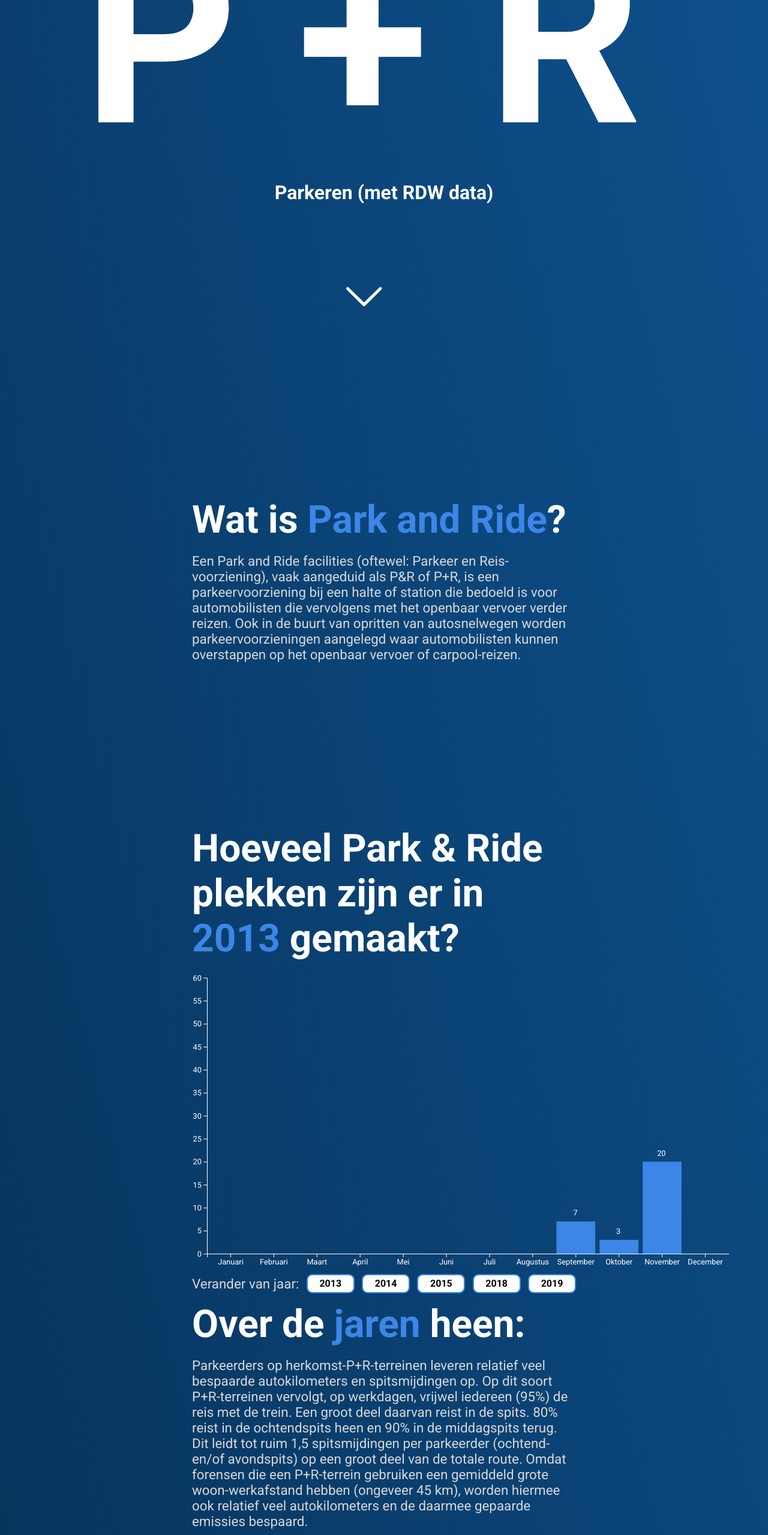
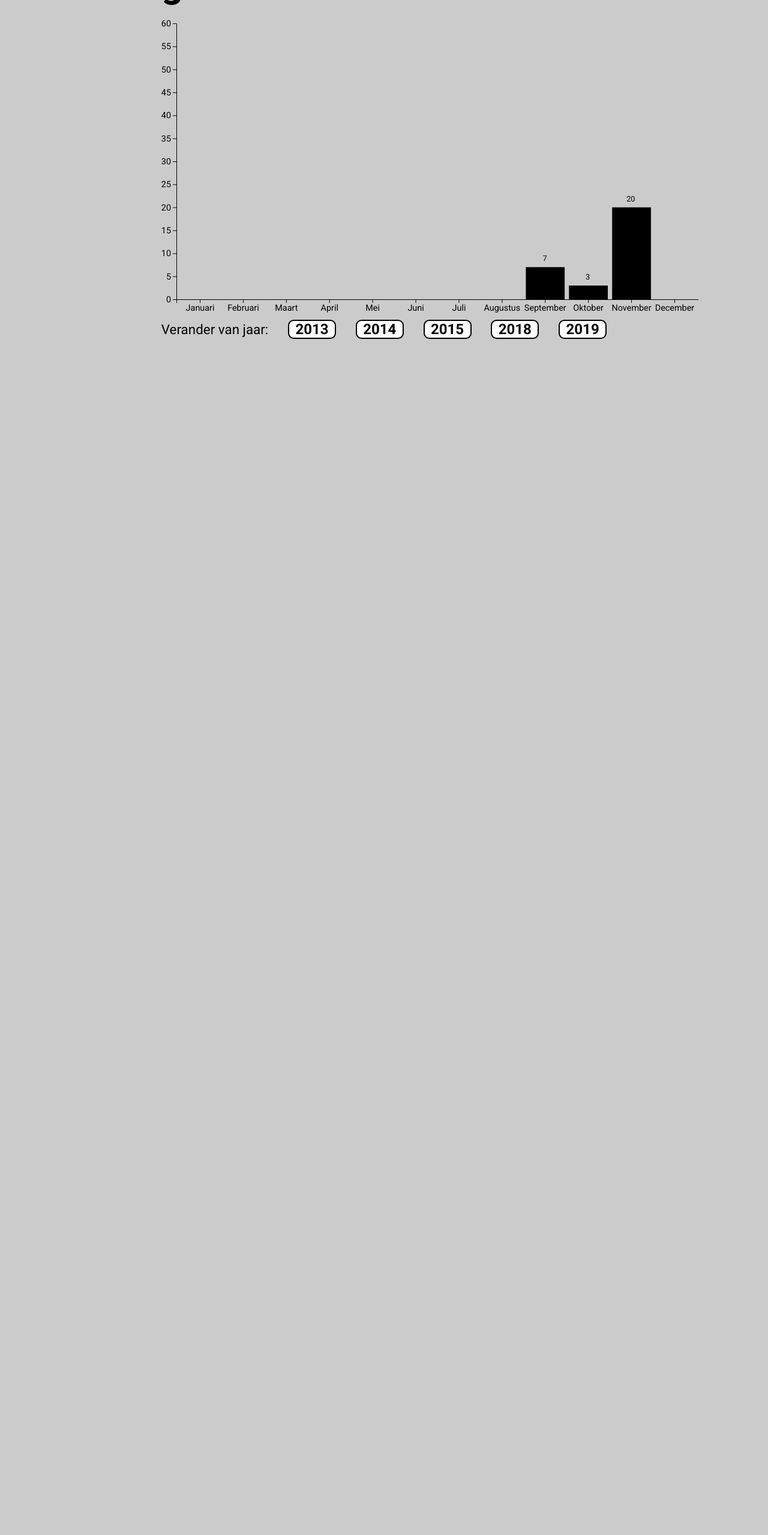
Before and after one commit to HappyPantss/human-centered-design-2021, a Vue app: page / in a window 1280 px wide. Shown: the part 234-2793 px from the top of the page at 60% size. After the commit the page ends 800 px from the top, so only its background shows below. Built offline with nearby package versions, Linux system fonts and the light colour scheme.

Commit message:
:rocket: Barchart for accessibility test

```diff
--- a/src/components/BarChart.vue
+++ b/src/components/BarChart.vue
@@ -1,4 +1,5 @@
 <template>
+<a href="">back</a>
   <h2>
     Hoeveel Park & Ride plekken zijn er in <span>{{ year }}</span> gemaakt?
   </h2>
@@ -172,7 +173,7 @@ export default {
         .attr("font-family", "'Roboto', sans-serif")
         .attr("font-size", "0.8rem")
         .attr("font-weight", "400")
-        .attr("fill", "white");
+        .attr("fill", "black");
     },
 
     updateData2014() {
@@ -220,7 +221,7 @@ export default {
         .attr("font-family", "'Roboto', sans-serif")
         .attr("font-size", "0.8rem")
         .attr("font-weight", "400")
-        .attr("fill", "white");
+        .attr("fill", "black");
     },
 
     updateData2015() {
@@ -264,7 +265,7 @@ export default {
         .attr("font-family", "'Roboto', sans-serif")
         .attr("font-size", "0.8rem")
         .attr("font-weight", "400")
-        .attr("fill", "white");
+        .attr("fill", "black");
     },
 
     updateData2018() {
@@ -308,7 +309,7 @@ export default {
         .attr("font-family", "'Roboto', sans-serif")
         .attr("font-size", "0.8rem")
         .attr("font-weight", "400")
-        .attr("fill", "white");
+        .attr("fill", "black");
     },
 
     updateData2019() {
@@ -352,7 +353,7 @@ export default {
         .attr("font-family", "'Roboto', sans-serif")
         .attr("font-size", "0.8rem")
         .attr("font-weight", "400")
-        .attr("fill", "white");
+        .attr("fill", "black");
     },
 
     updateData2013() {
@@ -396,7 +397,7 @@ export default {
         .attr("font-family", "'Roboto', sans-serif")
         .attr("font-size", "0.8rem")
         .attr("font-weight", "400")
-        .attr("fill", "white");
+        .attr("fill", "black");
     },
   },
   updated() {
@@ -413,14 +414,14 @@ export default {
 @import url("https://fonts.googleapis.com/css2?family=Roboto:wght@400;700&display=swap");
 
 rect.bar {
-  fill: #3b86e7;
+  fill: black;
 }
 
 .buttonYear {
   display: flex;
   justify-content: space-between;
   align-items: center;
-  color: white;
+  color: black;
 }
 
 input {
@@ -430,40 +431,46 @@ input {
   text-align: center;
   font-family: "Roboto", sans-serif;
   font-weight: 700;
-  font-size: 1rem;
-  border: 2px solid #3b86e7;
+  font-size: 1.5rem;
+  border: 2px solid black;
   border-radius: 0.6rem;
   outline: none;
 }
 
 input:hover {
-  background-color: #3b86e7;
+  background-color: black;
   color: white;
   border: none;
-  border: 2px solid #3b86e7;
   border-radius: 0.6rem;
 }
 
 input:active {
-  background-color: #9dc2f3;
+  background-color: rgb(63, 63, 63);
+}
+
+input:focus {
+  border: 3px dashed red;
+  background-color: rgb(63, 63, 63);
+  color: white;
 }
 
 span {
-  color: #3b86e7;
+  color: white;
+  -webkit-text-stroke: 3px black;
 }
 
 .tick text {
   font-family: "Roboto", sans-serif;
   font-weight: 400;
-  font-size: 0.8rem;
-  color: white;
+  font-size: 0.9rem;
+  color: black;
 }
 
 .tick line {
-  stroke: white;
+  stroke: black;
 }
 
 .domain {
-  stroke: white;
+  stroke: black;
 }
 </style>
--- a/src/components/Main.vue
+++ b/src/components/Main.vue
@@ -1,93 +1,6 @@
 <template>
-  <div class="spacer">
-    <h1 class="title">P + R</h1>
-    <h1>Parkeren (met RDW data)</h1>
-  </div>
-
-    <div class="wrap">
-      <img src="../assets/arrow.svg" id="arrow" class="bounce" />
-    </div>
-  <div class="stage">
-    <!-- I have used the project of @lars-ruijs to see how he managed to transfer the data in the visualisation -->
-      <h2>Wat is <span>Park and Ride</span>?</h2>
-      <br />
-      <p>
-        Een Park and Ride facilities (oftewel: Parkeer en Reis-voorziening),
-        vaak aangeduid als P&R of P+R, is een parkeervoorziening bij een halte
-        of station die bedoeld is voor automobilisten die vervolgens met het
-        openbaar vervoer verder reizen. Ook in de buurt van opritten van
-        autosnelwegen worden parkeervoorzieningen aangelegd waar automobilisten
-        kunnen overstappen op het openbaar vervoer of carpool-reizen.
-      </p>
-  </div>
   <div class="stage">
       <BarChart />
-  </div>
-  <div class="stage">
-      <h2>Over de <span>jaren</span> heen:</h2><br>
-      <p class="information">
-        Parkeerders op herkomst-P+R-terreinen leveren relatief veel bespaarde
-        autokilometers en spitsmijdingen op. Op dit soort P+R-terreinen
-        vervolgt, op werkdagen, vrijwel iedereen (95%) de reis met de trein. Een
-        groot deel daarvan reist in de spits. 80% reist in de ochtendspits heen
-        en 90% in de middagspits terug. Dit leidt tot ruim 1,5 spitsmijdingen
-        per parkeerder (ochtend- en/of avondspits) op een groot deel van de
-        totale route. Omdat forensen die een P+R-terrein gebruiken een gemiddeld
-        grote woon-werkafstand hebben (ongeveer 45 km), worden hiermee ook
-        relatief veel autokilometers en de daarmee gepaarde emissies bespaard.
-      </p>
-      <p class="information">
-        Mensen die een bestemmings-P+R gebruiken, maken een groot deel van de
-        reis nog steeds per auto (bij woon-werkverkeer meestal vaak in de spits)
-        en zullen op het hoofdwegennet daarom geen spitsmijdingen realiseren,
-        maar wel op het laatste deel van de reis (veelal in binnensteden). Als
-        we hiervoor een halve spitsmijding per parkeerder rekenen dan komen we
-        voor een gemiddeld P+R-terrein (herkomst en/of bestemming) op een
-        vuistregel van ongeveer 1 spitsmijding per parkeerder per dag.
-      </p>
-      <p class="information">
-        Een onbedoeld effect van P+R-locaties is dat ze autoverkeer kunnen
-        aanmoedigen. Een ander (onbedoeld) effect is dat herkomst-P+R-locaties
-        kunnen worden gebruikt als een bestemmings-P+R (en andersom). Dit kan
-        ertoe leiden dat het verkeer minder dan gepland afneemt (of zelfs iets
-        toeneemt) op wegcorridors die de P+R-locaties juist moesten ontzien.
-      </p>
-  </div>
-  <div class="stage">
-      <h2>De <span>Bronnen</span></h2><br>
-      <p class="information">
-      <span>Data</span>:
-      <ul>
-        <li><a href="https://opendata.rdw.nl/browse?category=Parkeren&provenance=official&page=3" target="_blank">RDW. (z.d.). Open Data Parkeren. Geraadpleegd 19 oktober 2020</a></li>
-        <li>
-          <a href="https://opendata.rdw.nl/Parkeren/Open-Data-Parkeren-GEBRUIKSDOEL/qidm-7mkf" target="_blank">RDW. (2020, 13 november). Open Data Parkeren: GEBRUIKSDOEL | Open Data | RDW.</a>
-        </li>
-        <li>
-          <a href="https://opendata.rdw.nl/Parkeren/GEO-PenR/6wzd-evwu" target="_blank">RDW. (2020a, november 13). GEO PenR | Open Data | RDW.</a>
-        </li>
-        <li>
-          <a href="https://rwsduurzamemobiliteit.nl/kennis-instrumenten/toolbox-slimme-mobiliteit/multimodaal/factsheet-park-ride/" target="_blank">Factsheet Park+Ride. (z.d.). Duurzame mobiliteit. Geraadpleegd op 27 januari 2021</a>
-        </li>
-      </ul><br>
-      <span>Code</span>:
-      <ul>
-        <li><a href="https://www.youtube.com/watch?v=4e3NF8ez95w&list=PL9yYRbwpkykvOXrZumtZWbuaXWHvjD8gi&ab_channel=CurranKelleher" target="_blank">Curran Kelleher. (2018, 23 augustus). Data Visualization 2018 Course Overview. YouTube.</a></li>
-        <li>
-          <a href="https://greensock.com/scrollmagic/" target="_blank">RDW GEO PenR</a>
-        </li>
-      </ul><br>
-      <span>Mijn linkjes</span>:
-      <ul>
-        <li><a href="https://github.com/HappyPantss/frontend-applications" target="_blank">Frontend Applications Github</a></li>
-        <li>
-          <a href="https://github.com/HappyPantss/frontend-data" target="_blank">Frontend Data Github</a>
-        </li>
-      </ul>
-      </p>
-  </div>
-  <div class="stage">
-      <h2>Gemaakt door: <span>Sergio Eijben</span></h2><br>
-      <p>CMD Student - 2020/ 2021 - Tech Track Information Design</p>
   </div>
 </template>
 
@@ -98,8 +11,6 @@ export default {
   name: "Main",
   components: { BarChart },
   props: ["data"],
-  data() {},
-  created() {},
   updated() {
     console.log("Updated main");
   },
@@ -115,7 +26,7 @@ body {
   display: flex;
   align-items: center;
   justify-content: center;
-  background: linear-gradient(to  right top, #052e52, #0e518d);
+  background: #cbcbcb;
 }
 
 .spacer {
@@ -128,7 +39,7 @@ body {
 }
 
 .stage {
-  width: 50%;
+  width: 58%;
   height: 100vh;
   display: flex;
   flex-flow: column;
@@ -137,7 +48,7 @@ body {
 }
 
 .one {
-  background-color: white;
+  background-color: black;
   padding: 2rem;
   border-radius: 2rem;
   width: 50%;
@@ -148,13 +59,13 @@ body {
 h1 {
   font-family: "Roboto", sans-serif;
   font-size: 2rem;
-  color: white;
+  color: black;
 }
 
 h1.title {
   font-family: "Roboto", sans-serif;
   text-align: center;
-  color: white;
+  color: black;
   font-size: 25rem;
   margin-top: -10rem;
   margin-left: -4.5rem;
@@ -172,13 +83,13 @@ a:hover {
 .stage h2 {
   font-family: "Roboto", sans-serif;
   font-size: 4rem;
-  color: white;
+  color: black;
 }
 
 .stage p {
   font-family: "Roboto", sans-serif;
   font-size: 1.4rem;
-  color: #d8d8d8;
+  color: black;
 }
 
 .information {
```
Also changed, not shown: package.json (indentation only), 2 other files (tests, documents, lock files or other folders).
